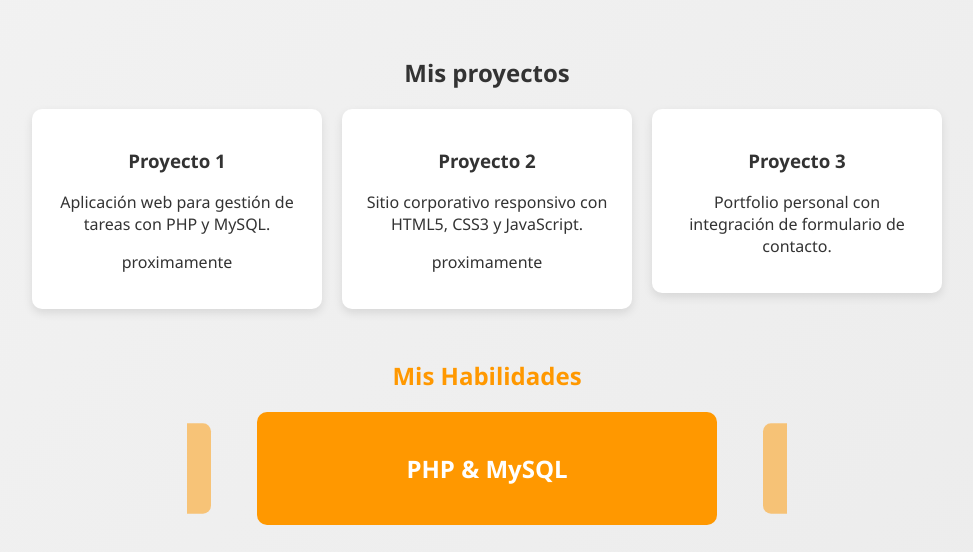
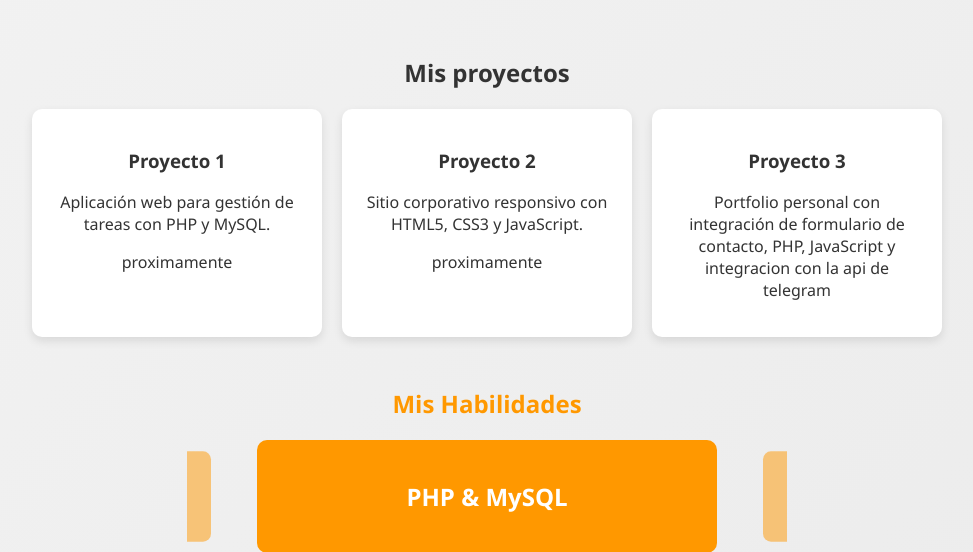
Before and after one commit to Miniquique/porfolio, a PHP site: page / in a window 1280 px wide. Shown: the part 718-1270 px from the top of the page, without its empty margins (153-1126 px from the left). Run offline with PHP 8.4, Linux system fonts and the light colour scheme.

Commit message:
proyecto3

```diff
--- a/index.php
+++ b/index.php
@@ -40,7 +40,7 @@
             <div class="card">
                 <!--<img src="img/proyecto3.webp" alt="Proyecto 3" class="img-small">-->
                 <h3>Proyecto 3</h3>
-                <p>Portfolio personal con integración de formulario de contacto.</p>
+                <p>Portfolio personal con integración de formulario de contacto, PHP, JavaScript y integracion con la api de telegram</p>
                 <p></p>
             </div>
             </a>
```
